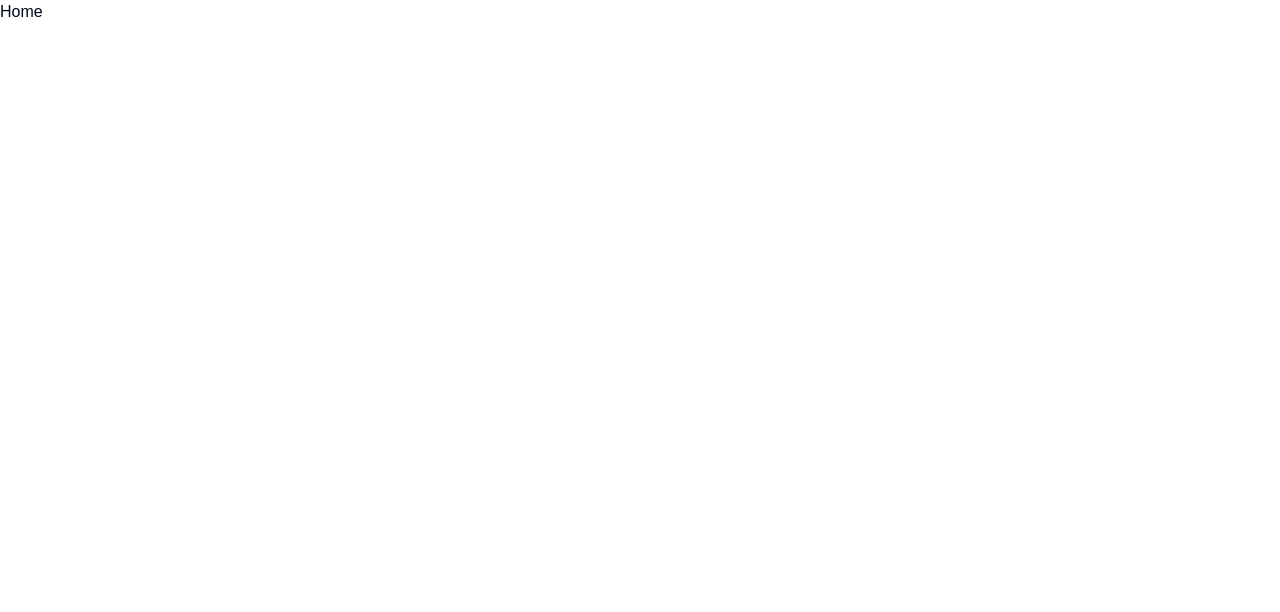
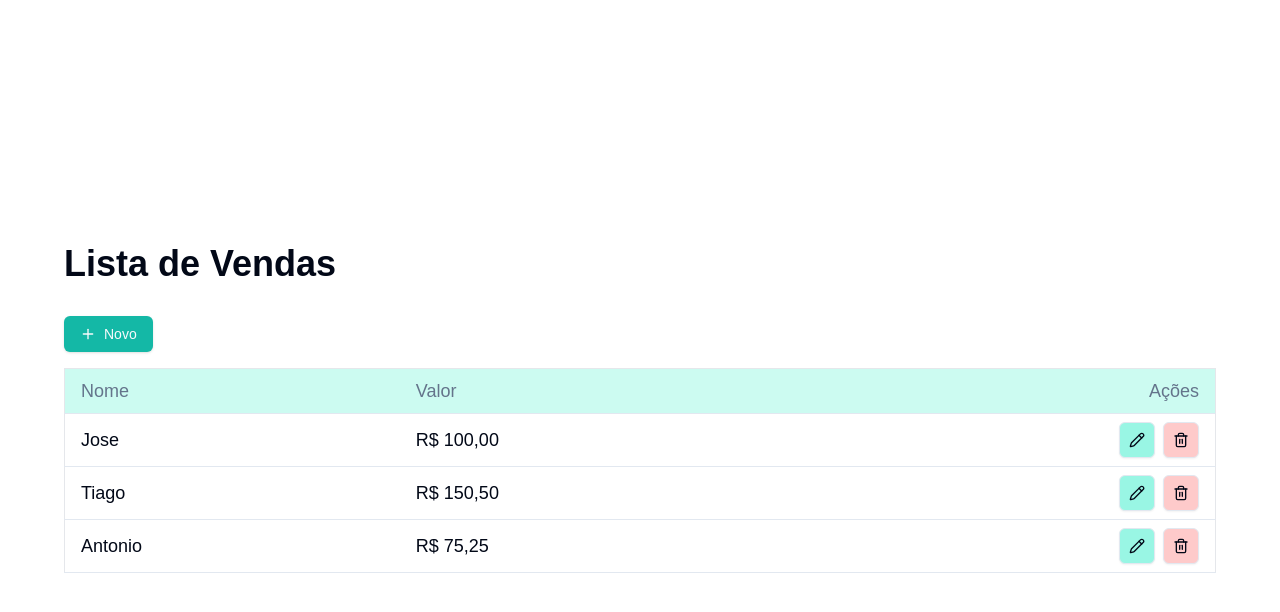
Before and after one commit to pedrocarvalho3/sales-list, a Next.js app: page / in a window 1280 px wide. Shown: the top 612 px of the page. Built offline with nearby package versions, Linux system fonts and the light colour scheme.

Commit message:
feat: list page base

```diff
--- a/package.json
+++ b/package.json
@@ -19,6 +19,7 @@
     }
   },
   "dependencies": {
+    "@radix-ui/react-dialog": "^1.1.6",
     "@radix-ui/react-slot": "^1.1.1",
     "class-variance-authority": "^0.7.1",
     "clsx": "^2.1.1",
--- a/src/app/layout.tsx
+++ b/src/app/layout.tsx
@@ -13,8 +13,8 @@ const geistMono = Geist_Mono({
 });
 
 export const metadata: Metadata = {
-  title: 'Listagem de Vendas',
-  description: 'Projeto para Listagem de Vendas',
+  title: 'Lista de Vendas',
+  description: 'Projeto para Lista de Vendas',
 };
 
 export default function RootLayout({
@@ -27,7 +27,9 @@ export default function RootLayout({
       <body
         className={`${geistSans.variable} ${geistMono.variable} antialiased`}
       >
-        {children}
+        <main className="mx-auto flex min-h-screen max-w-6xl items-center justify-center">
+          {children}
+        </main>
       </body>
     </html>
   );
--- a/src/app/page.tsx
+++ b/src/app/page.tsx
@@ -1,3 +1,5 @@
+import HomeTemplate from '@/components/templates/HomeTemplate';
+
 export default function Home() {
-  return <h1>Home</h1>;
+  return <HomeTemplate />;
 }
--- /dev/null
+++ b/src/components/commons/SalesList.tsx
@@ -0,0 +1,93 @@
+'use client';
+
+import { useState } from 'react';
+import { Button } from '../ui/button';
+import { Pencil, Plus, Trash2 } from 'lucide-react';
+import {
+  Table,
+  TableBody,
+  TableCell,
+  TableHead,
+  TableHeader,
+  TableRow,
+} from '../ui/table';
+
+interface Sale {
+  id: number;
+  name: string;
+  amount: number;
+}
+
+const initialSales: Sale[] = [
+  { id: 1, name: 'Jose', amount: 100.0 },
+  { id: 2, name: 'Tiago', amount: 150.5 },
+  { id: 3, name: 'Antonio', amount: 75.25 },
+];
+
+export default function SalesList() {
+  const [sales, setSales] = useState<Sale[]>(initialSales);
+
+  const handleDelete = (id: number) => {
+    setSales(sales.filter(sale => sale.id !== id));
+  };
+
+  return (
+    <div>
+      <div className="mb-4">
+        <Button
+          onClick={() => console.log('Delete product:')}
+          className="bg-teal-500 transition-all duration-200 hover:bg-teal-400"
+        >
+          <Plus className="h-4 w-4" />
+          Novo
+        </Button>
+      </div>
+      <div className="overflow-x-auto">
+        <Table className="min-w-full border border-gray-200 bg-white text-lg">
+          <TableHeader>
+            <TableRow className="bg-teal-100">
+              <TableHead className="border-b px-4 py-2">Nome</TableHead>
+              <TableHead className="border-b px-4 py-2">Valor</TableHead>
+              <TableHead className="border-b px-4 py-2 text-right">
+                Ações
+              </TableHead>
+            </TableRow>
+          </TableHeader>
+          <TableBody>
+            {sales.map(sale => (
+              <TableRow key={sale.id} className="hover:bg-gray-50">
+                <TableCell className="border-b px-4 py-2">
+                  {sale.name}
+                </TableCell>
+                <TableCell className="border-b px-4 py-2">
+                  {sale.amount.toLocaleString('pt-BR', {
+                    style: 'currency',
+                    currency: 'BRL',
+                  })}
+                </TableCell>
+                <TableCell className="border-b px-4 py-2 text-right">
+                  <Button
+                    variant="outline"
+                    size="icon"
+                    className="mr-2 bg-teal-200"
+                    onClick={() => console.log('Delete product:', sale.id)}
+                  >
+                    <Pencil className="h-4 w-4" />
+                  </Button>
+                  <Button
+                    variant="outline"
+                    size="icon"
+                    className="bg-red-200"
+                    onClick={() => handleDelete(sale.id)}
+                  >
+                    <Trash2 className="h-4 w-4" />
+                  </Button>
+                </TableCell>
+              </TableRow>
+            ))}
+          </TableBody>
+        </Table>
+      </div>
+    </div>
+  );
+}
--- /dev/null
+++ b/src/components/templates/HomeTemplate.tsx
@@ -0,0 +1,11 @@
+import SalesList from '../commons/SalesList';
+
+export default function HomeTemplate() {
+  return (
+    <div className="container mx-auto">
+      <h1 className="mb-4 py-4 text-4xl font-bold">Lista de Vendas</h1>
+
+      <SalesList />
+    </div>
+  );
+}
--- /dev/null
+++ b/src/components/ui/dialog.tsx
@@ -0,0 +1,122 @@
+"use client"
+
+import * as React from "react"
+import * as DialogPrimitive from "@radix-ui/react-dialog"
+import { X } from "lucide-react"
+
+import { cn } from "@/lib/utils"
+
+const Dialog = DialogPrimitive.Root
+
+const DialogTrigger = DialogPrimitive.Trigger
+
+const DialogPortal = DialogPrimitive.Portal
+
+const DialogClose = DialogPrimitive.Close
+
+const DialogOverlay = React.forwardRef<
+  React.ElementRef<typeof DialogPrimitive.Overlay>,
+  React.ComponentPropsWithoutRef<typeof DialogPrimitive.Overlay>
+>(({ className, ...props }, ref) => (
+  <DialogPrimitive.Overlay
+    ref={ref}
+    className={cn(
+      "fixed inset-0 z-50 bg-black/80  data-[state=open]:animate-in data-[state=closed]:animate-out data-[state=closed]:fade-out-0 data-[state=open]:fade-in-0",
+      className
+    )}
+    {...props}
+  />
+))
+DialogOverlay.displayName = DialogPrimitive.Overlay.displayName
+
+const DialogContent = React.forwardRef<
+  React.ElementRef<typeof DialogPrimitive.Content>,
+  React.ComponentPropsWithoutRef<typeof DialogPrimitive.Content>
+>(({ className, children, ...props }, ref) => (
+  <DialogPortal>
+    <DialogOverlay />
+    <DialogPrimitive.Content
+      ref={ref}
+      className={cn(
+        "fixed left-[50%] top-[50%] z-50 grid w-full max-w-lg translate-x-[-50%] translate-y-[-50%] gap-4 border bg-background p-6 shadow-lg duration-200 data-[state=open]:animate-in data-[state=closed]:animate-out data-[state=closed]:fade-out-0 data-[state=open]:fade-in-0 data-[state=closed]:zoom-out-95 data-[state=open]:zoom-in-95 data-[state=closed]:slide-out-to-left-1/2 data-[state=closed]:slide-out-to-top-[48%] data-[state=open]:slide-in-from-left-1/2 data-[state=open]:slide-in-from-top-[48%] sm:rounded-lg",
+        className
+      )}
+      {...props}
+    >
+      {children}
+      <DialogPrimitive.Close className="absolute right-4 top-4 rounded-sm opacity-70 ring-offset-background transition-opacity hover:opacity-100 focus:outline-none focus:ring-2 focus:ring-ring focus:ring-offset-2 disabled:pointer-events-none data-[state=open]:bg-accent data-[state=open]:text-muted-foreground">
+        <X className="h-4 w-4" />
+        <span className="sr-only">Close</span>
+      </DialogPrimitive.Close>
+    </DialogPrimitive.Content>
+  </DialogPortal>
+))
+DialogContent.displayName = DialogPrimitive.Content.displayName
+
+const DialogHeader = ({
+  className,
+  ...props
+}: React.HTMLAttributes<HTMLDivElement>) => (
+  <div
+    className={cn(
+      "flex flex-col space-y-1.5 text-center sm:text-left",
+      className
+    )}
+    {...props}
+  />
+)
+DialogHeader.displayName = "DialogHeader"
+
+const DialogFooter = ({
+  className,
+  ...props
+}: React.HTMLAttributes<HTMLDivElement>) => (
+  <div
+    className={cn(
+      "flex flex-col-reverse sm:flex-row sm:justify-end sm:space-x-2",
+      className
+    )}
+    {...props}
+  />
+)
+DialogFooter.displayName = "DialogFooter"
+
+const DialogTitle = React.forwardRef<
+  React.ElementRef<typeof DialogPrimitive.Title>,
+  React.ComponentPropsWithoutRef<typeof DialogPrimitive.Title>
+>(({ className, ...props }, ref) => (
+  <DialogPrimitive.Title
+    ref={ref}
+    className={cn(
+      "text-lg font-semibold leading-none tracking-tight",
+      className
+    )}
+    {...props}
+  />
+))
+DialogTitle.displayName = DialogPrimitive.Title.displayName
+
+const DialogDescription = React.forwardRef<
+  React.ElementRef<typeof DialogPrimitive.Description>,
+  React.ComponentPropsWithoutRef<typeof DialogPrimitive.Description>
+>(({ className, ...props }, ref) => (
+  <DialogPrimitive.Description
+    ref={ref}
+    className={cn("text-sm text-muted-foreground", className)}
+    {...props}
+  />
+))
+DialogDescription.displayName = DialogPrimitive.Description.displayName
+
+export {
+  Dialog,
+  DialogPortal,
+  DialogOverlay,
+  DialogTrigger,
+  DialogClose,
+  DialogContent,
+  DialogHeader,
+  DialogFooter,
+  DialogTitle,
+  DialogDescription,
+}
--- /dev/null
+++ b/src/components/ui/table.tsx
@@ -0,0 +1,120 @@
+import * as React from "react"
+
+import { cn } from "@/lib/utils"
+
+const Table = React.forwardRef<
+  HTMLTableElement,
+  React.HTMLAttributes<HTMLTableElement>
+>(({ className, ...props }, ref) => (
+  <div className="relative w-full overflow-auto">
+    <table
+      ref={ref}
+      className={cn("w-full caption-bottom text-sm", className)}
+      {...props}
+    />
+  </div>
+))
+Table.displayName = "Table"
+
+const TableHeader = React.forwardRef<
+  HTMLTableSectionElement,
+  React.HTMLAttributes<HTMLTableSectionElement>
+>(({ className, ...props }, ref) => (
+  <thead ref={ref} className={cn("[&_tr]:border-b", className)} {...props} />
+))
+TableHeader.displayName = "TableHeader"
+
+const TableBody = React.forwardRef<
+  HTMLTableSectionElement,
+  React.HTMLAttributes<HTMLTableSectionElement>
+>(({ className, ...props }, ref) => (
+  <tbody
+    ref={ref}
+    className={cn("[&_tr:last-child]:border-0", className)}
+    {...props}
+  />
+))
+TableBody.displayName = "TableBody"
+
+const TableFooter = React.forwardRef<
+  HTMLTableSectionElement,
+  React.HTMLAttributes<HTMLTableSectionElement>
+>(({ className, ...props }, ref) => (
+  <tfoot
+    ref={ref}
+    className={cn(
+      "border-t bg-muted/50 font-medium [&>tr]:last:border-b-0",
+      className
+    )}
+    {...props}
+  />
+))
+TableFooter.displayName = "TableFooter"
+
+const TableRow = React.forwardRef<
+  HTMLTableRowElement,
+  React.HTMLAttributes<HTMLTableRowElement>
+>(({ className, ...props }, ref) => (
+  <tr
+    ref={ref}
+    className={cn(
+      "border-b transition-colors hover:bg-muted/50 data-[state=selected]:bg-muted",
+      className
+    )}
+    {...props}
+  />
+))
+TableRow.displayName = "TableRow"
+
+const TableHead = React.forwardRef<
+  HTMLTableCellElement,
+  React.ThHTMLAttributes<HTMLTableCellElement>
+>(({ className, ...props }, ref) => (
+  <th
+    ref={ref}
+    className={cn(
+      "h-10 px-2 text-left align-middle font-medium text-muted-foreground [&:has([role=checkbox])]:pr-0 [&>[role=checkbox]]:translate-y-[2px]",
+      className
+    )}
+    {...props}
+  />
+))
+TableHead.displayName = "TableHead"
+
+const TableCell = React.forwardRef<
+  HTMLTableCellElement,
+  React.TdHTMLAttributes<HTMLTableCellElement>
+>(({ className, ...props }, ref) => (
+  <td
+    ref={ref}
+    className={cn(
+      "p-2 align-middle [&:has([role=checkbox])]:pr-0 [&>[role=checkbox]]:translate-y-[2px]",
+      className
+    )}
+    {...props}
+  />
+))
+TableCell.displayName = "TableCell"
+
+const TableCaption = React.forwardRef<
+  HTMLTableCaptionElement,
+  React.HTMLAttributes<HTMLTableCaptionElement>
+>(({ className, ...props }, ref) => (
+  <caption
+    ref={ref}
+    className={cn("mt-4 text-sm text-muted-foreground", className)}
+    {...props}
+  />
+))
+TableCaption.displayName = "TableCaption"
+
+export {
+  Table,
+  TableHeader,
+  TableBody,
+  TableFooter,
+  TableHead,
+  TableRow,
+  TableCell,
+  TableCaption,
+}
```
Also changed, not shown: 1 other file (tests, documents, lock files or other folders).
